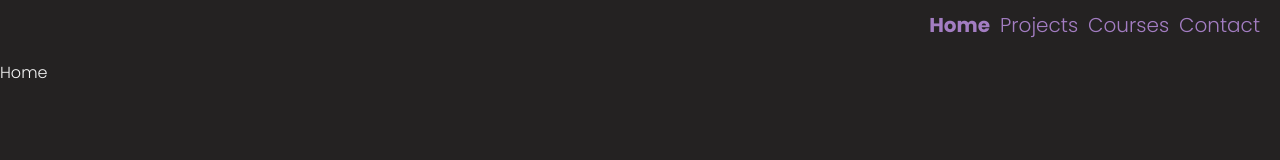
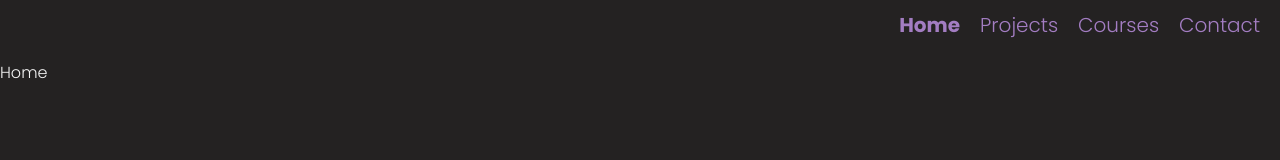
Before and after one commit to kzaleskaa/kzaleskaa.github.io, a React (Create React App) app: page / in a window 1280 px wide. Shown: the top 160 px of the page. Built offline with nearby package versions, Linux system fonts and the light colour scheme.

Commit message:
set max width

```diff
--- a/src/components/layout/MainNavigation.module.css
+++ b/src/components/layout/MainNavigation.module.css
@@ -3,6 +3,7 @@
     display: flex;
     flex-direction: column;
     width: 100%;
+    max-width: 1440px;
     padding: 10px;
     background-color: var(--dark-gray);
     color: var(--light-purple);
@@ -129,6 +130,7 @@
         display: flex;
         flex-direction: row;
         justify-content: right;
+        column-gap: 10px;
         height: auto;
         transform: translateY(0vh);
         text-shadow: none;
--- a/src/index.css
+++ b/src/index.css
@@ -24,6 +24,11 @@ body {
   color: var(--light-white);
 }
 
+#root {
+  margin: 0 auto;
+  max-width: 1440px;
+}
+
 ul {
   list-style: none;
 }
```
